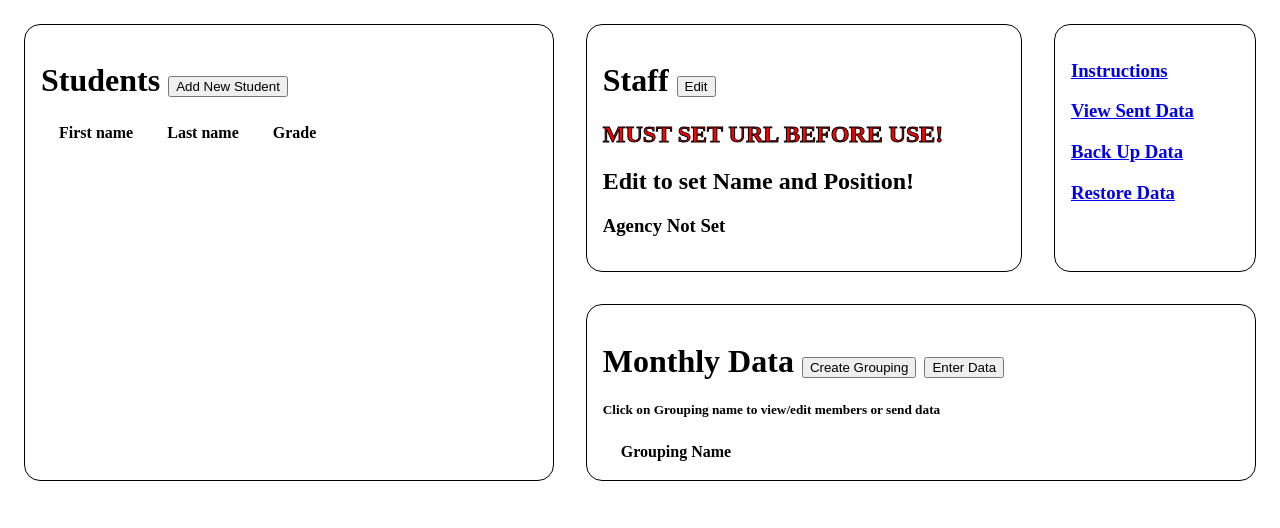
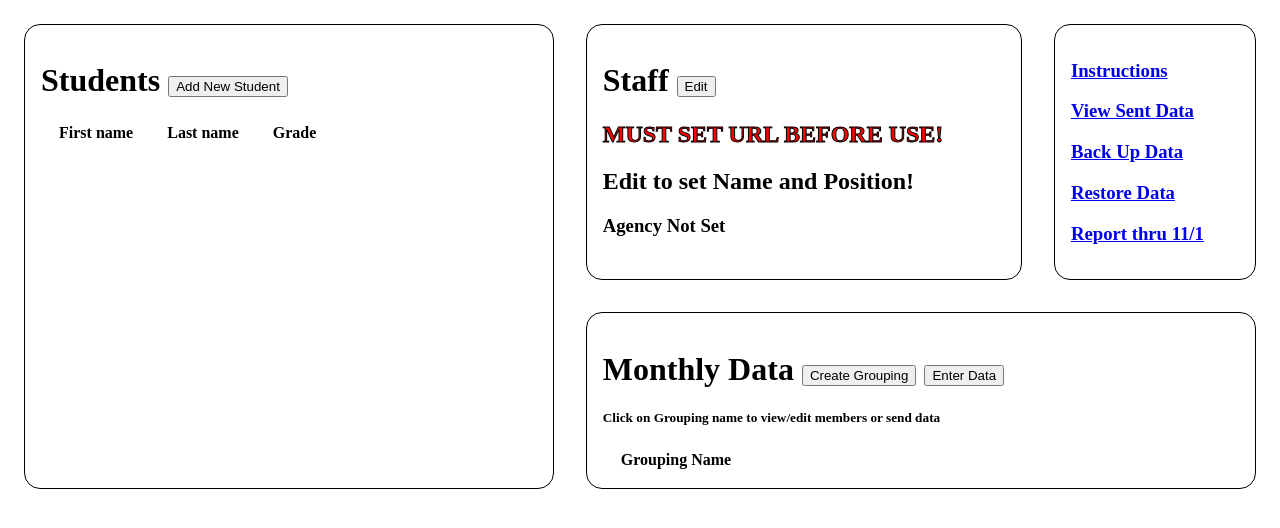
Before and after one commit to leeharr/leeharr.github.io, a plain HTML site: page pwa_tests/sscdb/index.html in a window 1280 px wide. Drawn offline with Linux system fonts and the light colour scheme.

Commit message:
add link to report

```diff
--- a/pwa_tests/sscdb/index.html
+++ b/pwa_tests/sscdb/index.html
@@ -177,6 +177,7 @@
     <h3><a href="viewsent.html">View Sent Data</a></h3>
     <h3><a href="backup.html">Back Up Data</a></h3>
     <h3><a href="restore.html">Restore Data</a></h3>
+    <h3><a href="static/doc/ssc__2023_11_01.pdf">Report thru 11/1</a></h3>
     </div>
 </div>
 
```
Also changed, not shown: 1 other file.
